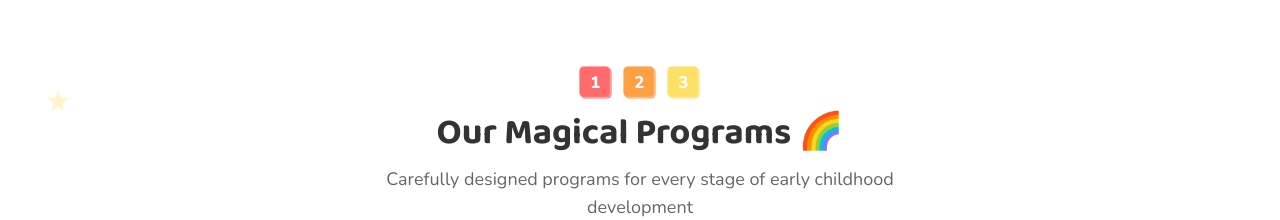
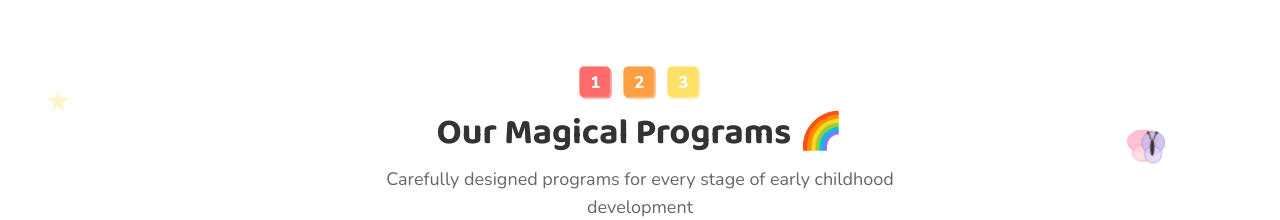
Before and after one commit to pravin1605/kindergarden2, a React (Vite) app: page / in a window 1280 px wide. Shown: the part 920-1140 px from the top of the page. Built offline with nearby package versions, Linux system fonts and the light colour scheme; the HTML template or start-up script is replaced by a standard one.

Commit message:
Remove kite from hero and fix hero visuals

```diff
--- a/src/App.tsx
+++ b/src/App.tsx
@@ -13,9 +13,9 @@ function Cloud({ className = '', style = {} }: { className?: string; style?: Rea
   )
 }
 
-function SmilingSun({ className = '' }: { className?: string }) {
+function SmilingSun({ className = '', style = {} }: { className?: string; style?: React.CSSProperties }) {
   return (
-    <svg viewBox="0 0 100 100" className={className} fill="none">
+    <svg viewBox="0 0 100 100" className={className} style={style} fill="none">
       <g className="animate-spin-slow" style={{ transformOrigin: '50px 50px' }}>
         {[0,30,60,90,120,150,180,210,240,270,300,330].map((deg, i) => (
           <line key={i} x1="50" y1="50"
@@ -56,6 +56,26 @@ function Balloon({ color, className = '', style = {} }: { color: string; classNa
       <ellipse cx="22" cy="22" rx="7" ry="9" fill="white" fillOpacity="0.3" />
       <path d="M30 60 Q28 72 30 80 Q32 88 30 95" stroke="#888" strokeWidth="1.5" strokeLinecap="round" />
       <path d="M30 60 L33 65" stroke={color} strokeWidth="2" strokeLinecap="round" />
+    </svg>
+  )
+}
+
+function Butterfly({ className = '', style = {} }: { className?: string; style?: React.CSSProperties }) {
+  return (
+    <svg viewBox="0 0 80 50" className={className} style={style} fill="none">
+      <g className="animate-flutter">
+        <ellipse cx="25" cy="18" rx="22" ry="16" fill="#FFB3C6" fillOpacity="0.8" stroke="#FF8FAB" strokeWidth="1" />
+        <ellipse cx="25" cy="35" rx="16" ry="12" fill="#FFD6E0" fillOpacity="0.8" stroke="#FF8FAB" strokeWidth="1" />
+      </g>
+      <g className="animate-flutter" style={{ animationDelay: '0.1s' }}>
+        <ellipse cx="55" cy="18" rx="22" ry="16" fill="#C9B8E8" fillOpacity="0.8" stroke="#9B7ED4" strokeWidth="1" />
+        <ellipse cx="55" cy="35" rx="16" ry="12" fill="#E0D4F5" fillOpacity="0.8" stroke="#9B7ED4" strokeWidth="1" />
+      </g>
+      <ellipse cx="40" cy="25" rx="3" ry="12" fill="#333" />
+      <path d="M38 13 Q36 6 34 4" stroke="#333" strokeWidth="1.5" strokeLinecap="round" />
+      <path d="M42 13 Q44 6 46 4" stroke="#333" strokeWidth="1.5" strokeLinecap="round" />
+      <circle cx="34" cy="4" r="2" fill="#333" />
+      <circle cx="46" cy="4" r="2" fill="#333" />
     </svg>
   )
 }
@@ -106,9 +126,9 @@ function TeddyBear({ className = '' }: { className?: string }) {
   )
 }
 
-function BuildingBlock({ letter, color, className = '' }: { letter: string; color: string; className?: string }) {
+function BuildingBlock({ letter, color, className = '', style = {} }: { letter: string; color: string; className?: string; style?: React.CSSProperties }) {
   return (
-    <svg viewBox="0 0 60 60" className={className} fill="none">
+    <svg viewBox="0 0 60 60" className={className} style={style} fill="none">
       <rect x="4" y="4" width="52" height="52" rx="8" fill={color} />
       <rect x="4" y="4" width="52" height="52" rx="8" fill="white" fillOpacity="0.1" />
       <rect x="2" y="2" width="52" height="52" rx="8" fill={color} stroke="white" strokeOpacity="0.3" strokeWidth="2" />
@@ -227,6 +247,18 @@ function Flower({ petalColor = '#FFB3C6', stemColor = '#A8E6CF', className = '',
       ))}
       <circle cx="30" cy="28" r="6" fill="#FFE066" stroke="#FFB347" strokeWidth="1.5" />
       <circle cx="28" cy="26" r="2" fill="white" opacity="0.5" />
+    </svg>
+  )
+}
+
+function Bubble({ size = 'md', className = '', style = {} }: { size?: 'sm' | 'md' | 'lg'; className?: string; style?: React.CSSProperties }) {
+  const sizeMap = { sm: 6, md: 12, lg: 18 }
+  const r = sizeMap[size]
+  return (
+    <svg viewBox={`0 0 ${r * 2} ${r * 2}`} className={className} style={style} fill="none">
+      <circle cx={r} cy={r} r={r} stroke="#87CEEB" strokeWidth="0.5" fill="none" fillOpacity="0.1" />
+      <circle cx={r - 2} cy={r - 2} r={2} fill="white" opacity="0.4" />
+      <circle cx={r - 4} cy={r - 4} r="1" fill="white" opacity="0.3" />
     </svg>
   )
 }
@@ -365,9 +397,6 @@ function Hero() {
       <Balloon color="#A8E6CF" className="absolute w-8 sm:w-9 md:w-10 animate-float delay-1000" style={{ top: '25%', right: '15%' }} />
       <Balloon color="#C9B8E8" className="absolute w-10 sm:w-11 md:w-12 animate-float delay-500" style={{ top: '60%', left: '5%' }} />
 
-      {/* Kite */}
-      <Kite className="absolute w-14 sm:w-15 md:w-16 animate-float-slow" style={{ top: '20%', right: '40%' }} />
-
       {/* Paper airplane */}
       <PaperAirplane className="absolute w-16 sm:w-18 md:w-20 animate-drift2" style={{ top: '45%', animationDuration: '18s', animationDelay: '6s' }} />
 
@@ -500,6 +529,7 @@ function Programs() {
       {/* Decorative elements */}
       <Star className="absolute w-10 animate-twinkle" style={{ top: '10%', left: '3%' }} color="#FFE066" />
       <Star className="absolute w-7 animate-twinkle delay-500" style={{ top: '60%', right: '4%' }} color="#FFB3C6" />
+      <Butterfly className="absolute w-14 animate-sway" style={{ top: '15%', right: '8%' }} />
 
       <div className="max-w-6xl mx-auto px-4 sm:px-6">
         <div className="text-center mb-10 sm:mb-14">
@@ -655,6 +685,7 @@ function Gallery() {
 
   return (
     <section id="gallery" className="relative py-20 overflow-hidden" style={{ background: '#FFF0F4' }}>
+      <Butterfly className="absolute w-14 animate-sway" style={{ top: '10%', left: '4%' }} />
       <Balloon color="#FFE066" className="absolute w-12 animate-float delay-500" style={{ top: '20%', right: '5%' }} />
       <Star className="absolute w-7 animate-twinkle delay-300" style={{ bottom: '20%', left: '6%' }} color="#C9B8E8" />
 
@@ -834,6 +865,12 @@ function Footer() {
               x2={80 + 34 * Math.cos(deg * Math.PI / 180)} y2={40 + 34 * Math.sin(deg * Math.PI / 180)}
               stroke="#FFB347" strokeWidth="2.5" strokeLinecap="round" />
           ))}
+          {/* Butterfly */}
+          <ellipse cx="430" cy="90" rx="18" ry="13" fill="#FFB3C6" fillOpacity="0.8" />
+          <ellipse cx="430" cy="107" rx="12" ry="9" fill="#FFD6E0" fillOpacity="0.8" />
+          <ellipse cx="462" cy="90" rx="18" ry="13" fill="#C9B8E8" fillOpacity="0.8" />
+          <ellipse cx="462" cy="107" rx="12" ry="9" fill="#E0D4F5" fillOpacity="0.8" />
+          <ellipse cx="446" cy="98" rx="2.5" ry="10" fill="#333" />
         </svg>
       </div>
 
--- a/src/index.css
+++ b/src/index.css
@@ -1,7 +1,7 @@
 @import url('https://fonts.googleapis.com/css2?family=Baloo+2:wght@400;500;600;700;800&family=Nunito:wght@400;500;600;700;800&display=swap');
 @import 'tailwindcss';
 
-@theme {
+:root {
   --font-display: 'Baloo 2', cursive;
   --font-body: 'Nunito', sans-serif;
 
--- a/tsconfig.json
+++ b/tsconfig.json
@@ -11,6 +11,7 @@
       "@/*": ["./src/*"]
     },
     "allowImportingTsExtensions": true,
+    "ignoreDeprecations": "6.0",
     "resolveJsonModule": true,
     "isolatedModules": true,
     "noEmit": true,
```
